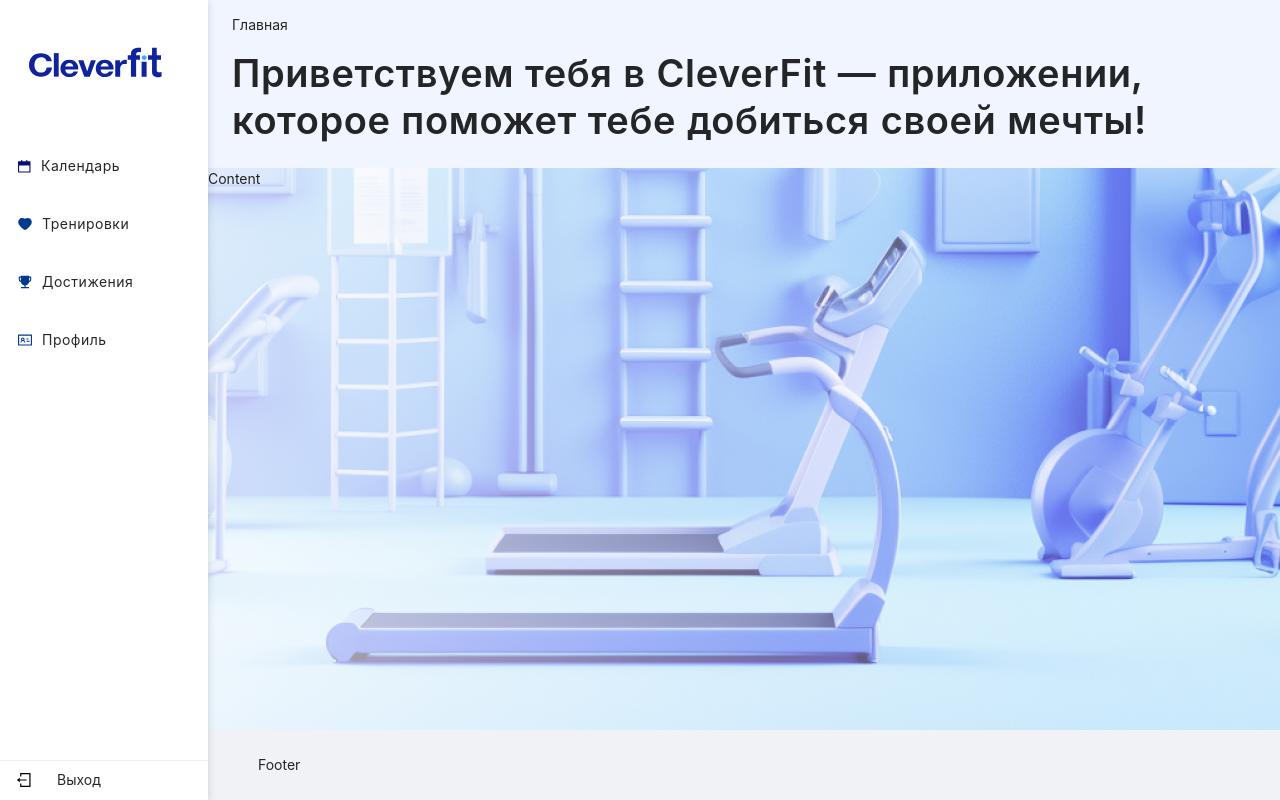
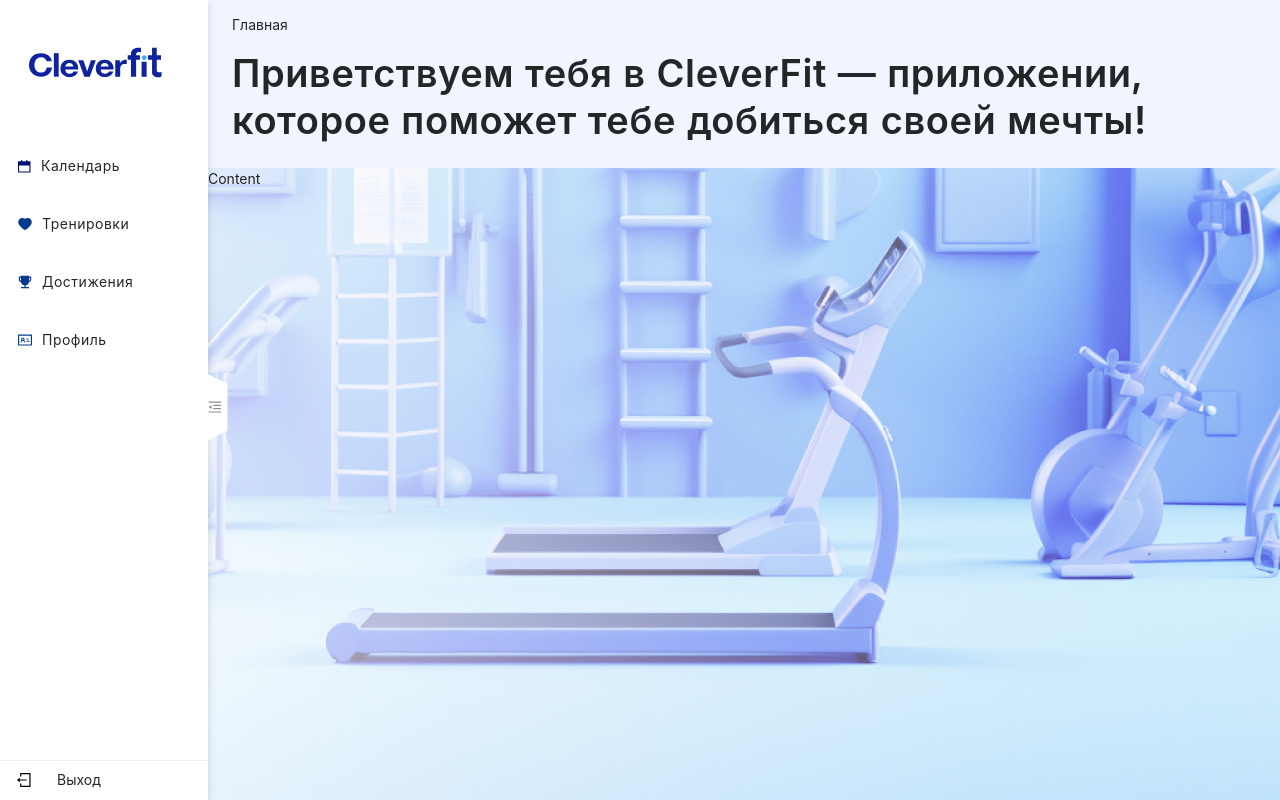
Before and after one commit to ClevertecFrontendLab/raNYnight, a React (Vite) app: page /#/ in a window 1280 px wide. Shown: the top 800 px of the page. Built offline with nearby package versions, Linux system fonts and the light colour scheme.

Commit message:
feat: implement menu fold btn

```diff
--- a/src/pages/main-page/layout/side-panel/side-panel.less
+++ b/src/pages/main-page/layout/side-panel/side-panel.less
@@ -52,3 +52,18 @@
     position: absolute;
     bottom: 0;
 }
+
+.side-panel-fold-button {
+    position: absolute;
+    right: -26px;
+    top: 46.8%;
+    height: 66px;
+    width: 26px;
+    clip-path: polygon(0 0, 75% 14%, 75% 85%, 0% 100%);
+    background-color: @character-light-primary-inverse;
+}
+
+.side-panel-fold-icon {
+    margin-top: 26px;
+    color: @character-light-secondary-45 !important;
+}
--- a/src/pages/main-page/layout/side-panel/side-panel.tsx
+++ b/src/pages/main-page/layout/side-panel/side-panel.tsx
@@ -1,4 +1,4 @@
-import { HeartFilled, IdcardOutlined, TrophyFilled } from '@ant-design/icons';
+import { HeartFilled, IdcardOutlined, MenuFoldOutlined, TrophyFilled } from '@ant-design/icons';
 import { Typography } from 'antd';
 import Sider from 'antd/lib/layout/Sider';
 import calendarOutlinedIcon from '/calendar-icon.svg';
@@ -34,6 +34,9 @@ const SidePanel = () => {
                 <img src={exitIcon} alt='exitIcon' />
                 <Text>Выход</Text>
             </div>
+            <div className='side-panel-fold-button'>
+                <MenuFoldOutlined className='side-panel-fold-icon' />
+            </div>
         </Sider>
     );
 };
--- a/src/pages/main-page/main-page.tsx
+++ b/src/pages/main-page/main-page.tsx
@@ -4,7 +4,7 @@ import SidePanel from './layout/side-panel/side-panel';
 import './main-page.less';
 import Header from './layout/header/header';
 
-const { Footer, Content } = Layout;
+const { Content } = Layout;
 
 export const MainPage: React.FC = () => {
     return (
@@ -14,7 +14,6 @@ export const MainPage: React.FC = () => {
                 <Layout>
                     <Header />
                     <Content>Content</Content>
-                    <Footer>Footer</Footer>
                 </Layout>
             </Layout>
         </>
```
